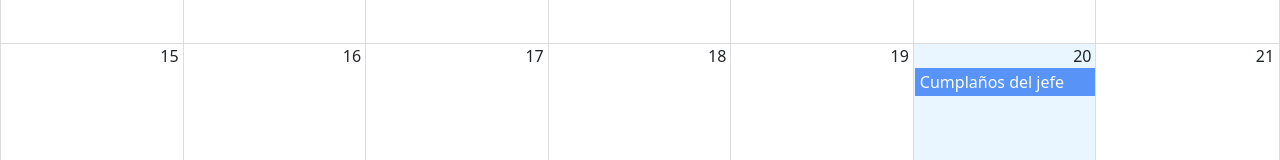
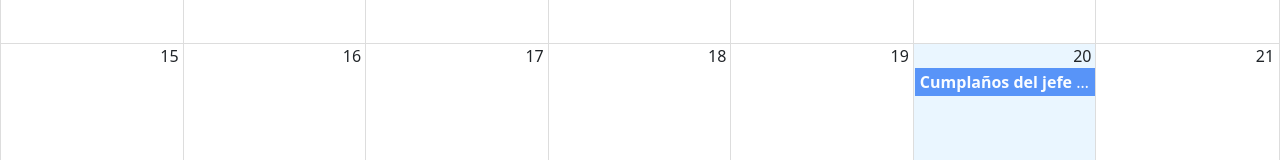
Before and after one commit to CamiloCortesM/calendarApp, a React (Vite) app: page / in a window 1280 px wide. Shown: the part 366-526 px from the top of the page. Built offline with nearby package versions, Linux system fonts and the light colour scheme; some icons are missing.

Commit message:
customize the event box

```diff
--- /dev/null
+++ b/src/calendar/components/CalendarEvent.jsx
@@ -0,0 +1,10 @@
+export const CalendarEvent = ({ event }) => {
+  const { title, user } = event;
+
+  return (
+    <>
+      <strong>{title}</strong>
+      <span> - {user.name}</span>
+    </>
+  );
+};
--- a/src/calendar/index.js
+++ b/src/calendar/index.js
@@ -1,2 +1,3 @@
 export * from "./pages/CalendarPage";
 export * from "./components/Navbar";
+export * from "./components/CalendarEvent";
--- a/src/calendar/pages/CalendarPage.jsx
+++ b/src/calendar/pages/CalendarPage.jsx
@@ -3,7 +3,7 @@
 
 import { addHours } from "date-fns";
 
-import { Navbar } from "../components/Navbar";
+import { Navbar, CalendarEvent } from "../";
 import { localizer, getMessagesES } from "../../helpers";
 
 const events = [
@@ -15,25 +15,24 @@
     bgColor: "#fafafa",
     user: {
       _id: "123",
-      name: "Fernando",
+      name: "Camilo",
     },
   },
 ];
 
 export const CalendarPage = () => {
   const eventStyleGetter = (event, start, end, isSelected) => {
-    console.log({ event, start, end, isSelected });
 
-    const style ={
-      backgroundColor: '#347CF7',
-      borderRadius:'0px',
-      opacity:0.8,
-      color:'white'
-    }
+    const style = {
+      backgroundColor: "#347CF7",
+      borderRadius: "0px",
+      opacity: 0.8,
+      color: "white",
+    };
 
-    return{
-      style
-    }
+    return {
+      style,
+    };
   };
   return (
     <>
@@ -47,6 +46,9 @@
         style={{ height: "calc( 100vh - 80px )" }}
         messages={getMessagesES()}
         eventPropGetter={eventStyleGetter}
+        components={{
+          event: CalendarEvent,
+        }}
       />
     </>
   );
```
